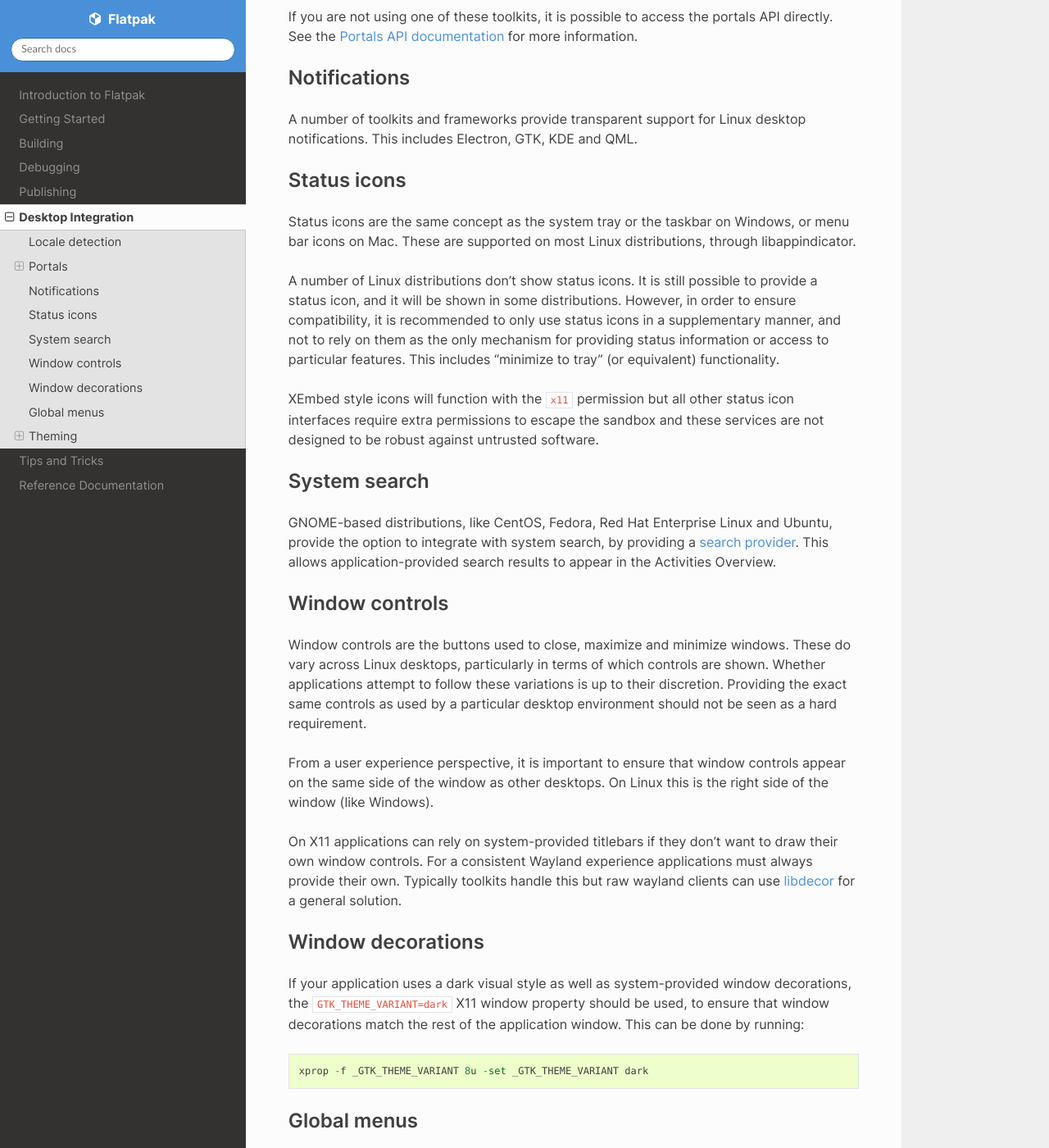
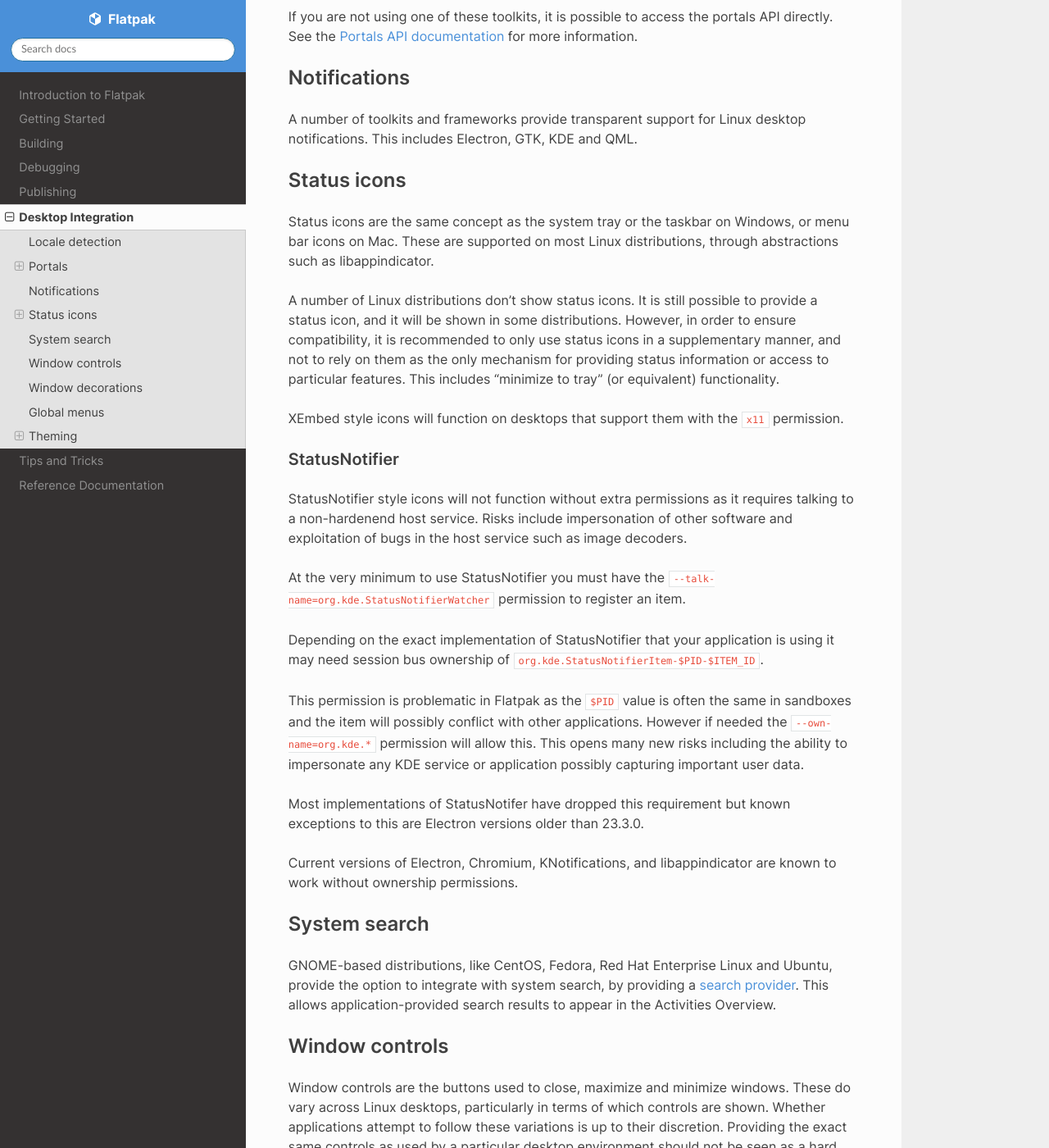
Before and after one commit to flatpak/flatpak-docs, a Sphinx documentation site: the page built from docs/desktop-integration.rst, in a window 1280 px wide and 1400 px high, scrolled down 1050 px. Shown: the whole window at 82% size. Built offline with Sphinx 7.4.7 and the Read the Docs theme 2.0.0, drawn with Linux system fonts in a browser that asks for light colours.

Commit message:
Add documentation for StatusNotifier permissions

```diff
--- a/docs/desktop-integration.rst
+++ b/docs/desktop-integration.rst
@@ -61,7 +61,7 @@ Status icons
 
 Status icons are the same concept as the system tray or the taskbar on Windows,
 or menu bar icons on Mac. These are supported on most Linux distributions,
-through libappindicator.
+through abstractions such as libappindicator.
 
 A number of Linux distributions don't show status icons. It is still possible
 to provide a status icon, and it will be shown in some distributions. However,
@@ -70,9 +70,33 @@ in a supplementary manner, and not to rely on them as the only mechanism for
 providing status information or access to particular features. This includes
 "minimize to tray" (or equivalent) functionality.
 
-XEmbed style icons will function with the ``x11`` permission but all other
-status icon interfaces require extra permissions to escape the sandbox and
-these services are not designed to be robust against untrusted software.
+XEmbed style icons will function on desktops that support them with the
+``x11`` permission.
+
+StatusNotifier
+^^^^^^^^^^^^^^
+
+StatusNotifier style icons will not function without extra permissions as it
+requires talking to a non-hardenend host service. Risks include impersonation of
+other software and exploitation of bugs in the host service such as image decoders.
+
+At the very minimum to use StatusNotifier you must have the
+``--talk-name=org.kde.StatusNotifierWatcher`` permission to register an item.
+
+Depending on the exact implementation of StatusNotifier that your application is
+using it may need session bus ownership of ``org.kde.StatusNotifierItem-$PID-$ITEM_ID``.
+
+This permission is problematic in Flatpak as the ``$PID`` value is often the same
+in sandboxes and the item will possibly conflict with other applications.
+However if needed the ``--own-name=org.kde.*`` permission will allow this. This opens
+many new risks including the ability to impersonate any KDE service or application
+possibly capturing important user data.
+
+Most implementations of StatusNotifer have dropped this requirement but known exceptions
+to this are Electron versions older than 23.3.0.
+
+Current versions of Electron, Chromium, KNotifications, and libappindicator are known
+to work without ownership permissions.
 
 System search
 -------------
```
